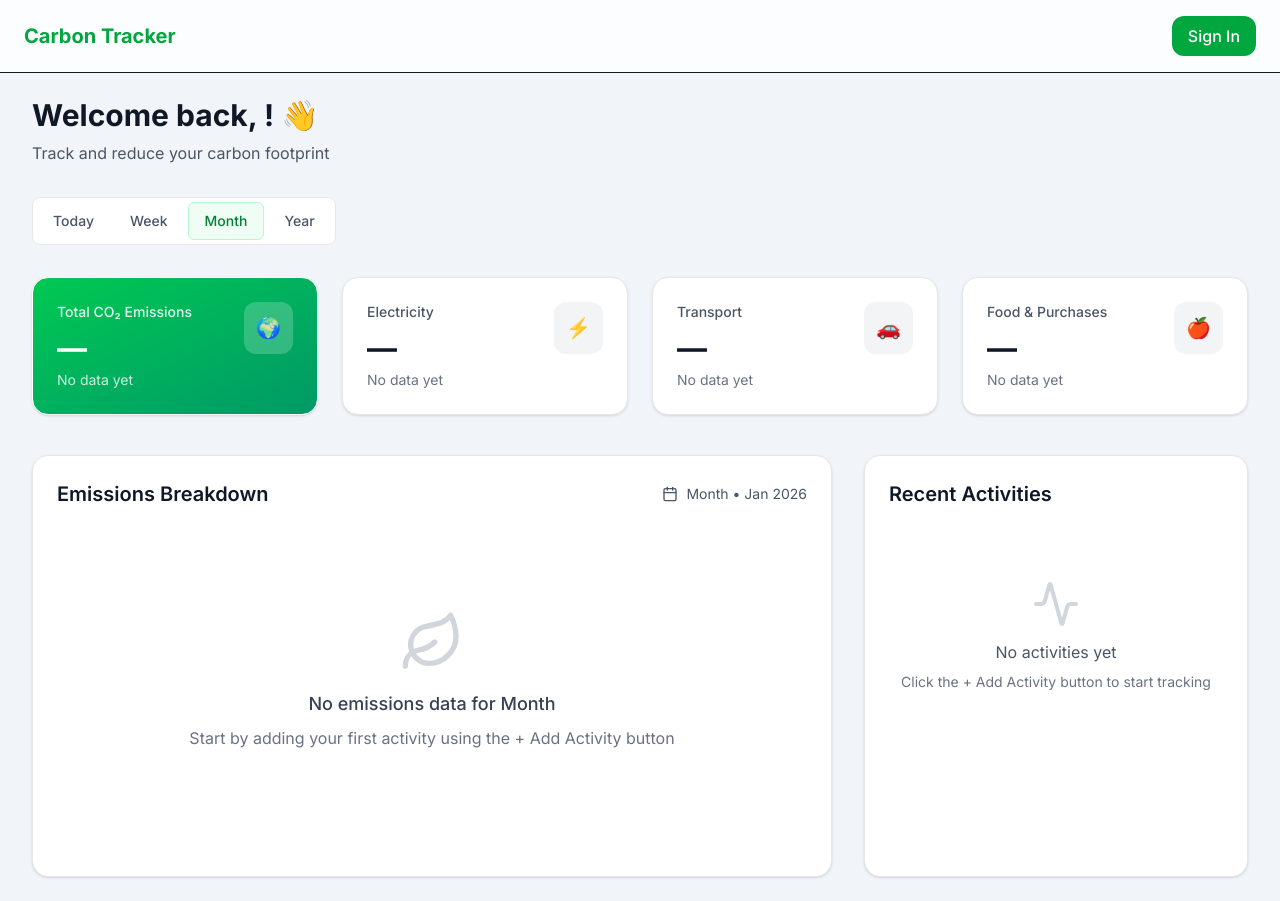
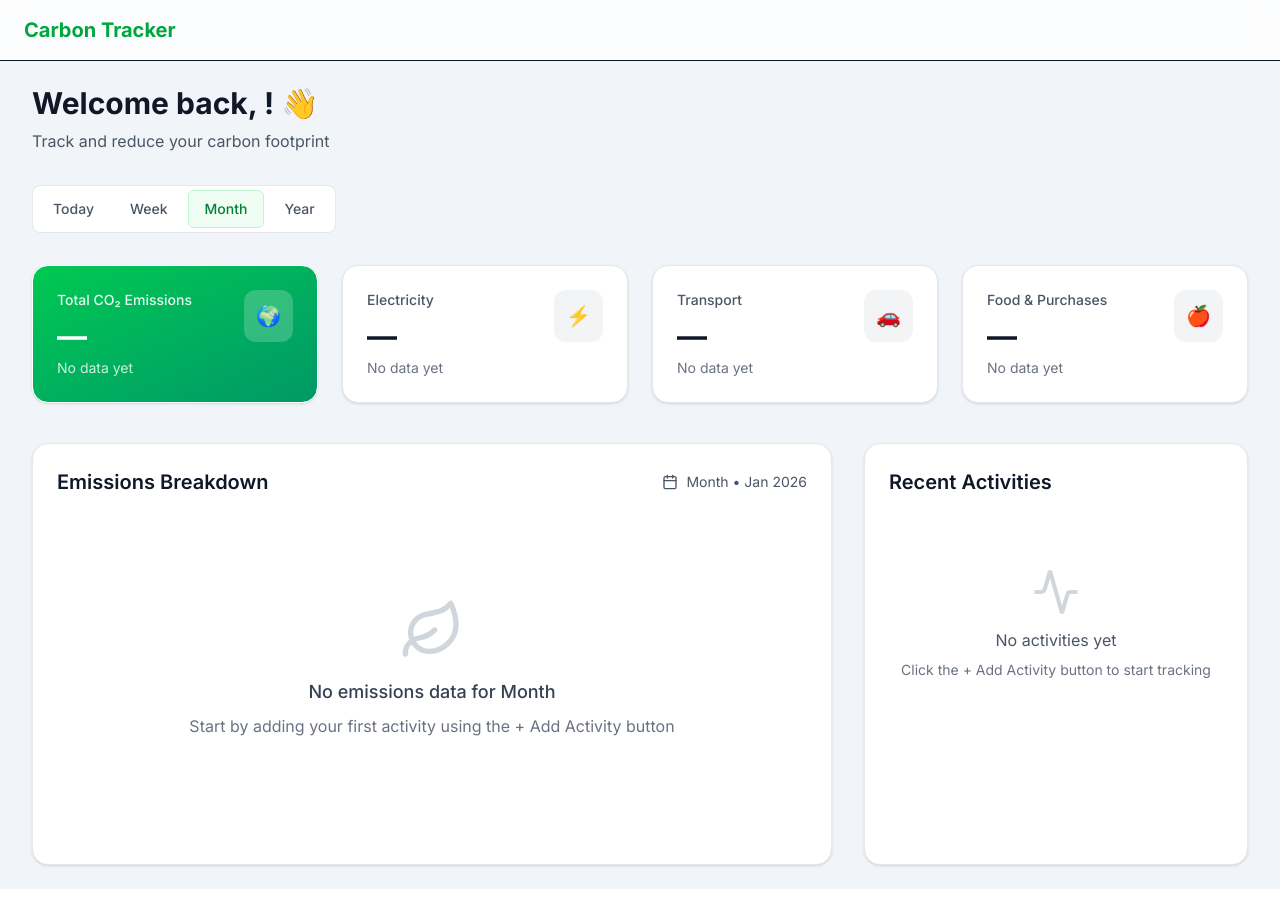
Before and after one commit to Glitxhed-Frenzy/Final_yearProject, a React (Vite) app in the folder carbon-frontend/: page /dashboard in a window 1280 px wide. Built offline with nearby package versions, Linux system fonts and the light colour scheme.

Commit message:
Sign in button removed

```diff
--- a/carbon-frontend/src/frontend/components/Navbar.jsx
+++ b/carbon-frontend/src/frontend/components/Navbar.jsx
@@ -1,10 +1,11 @@
 // src/frontend/components/Navbar.jsx
-import { NavLink, useNavigate } from "react-router-dom";
+import { NavLink, useNavigate, useLocation } from "react-router-dom"; // Added useLocation
 import { useState, useEffect } from "react";
 import { User, LogOut, ChevronDown, PlusCircle } from "lucide-react";
 
 export default function Navbar() {
   const navigate = useNavigate();
+  const location = useLocation(); // Get current route
   const [user, setUser] = useState(null);
   const [showDropdown, setShowDropdown] = useState(false);
 
@@ -14,6 +15,11 @@
       setUser(JSON.parse(userData));
     }
   }, []);
+
+  // Don't render navbar on login page
+  if (location.pathname === '/login' || location.pathname === '/') {
+    return null; // Returns nothing - navbar won't show
+  }
 
   const handleLogout = () => {
     localStorage.removeItem("user");
@@ -112,14 +118,7 @@
                 </div>
               )}
             </div>
-          ) : (
-            <NavLink
-              to="/login"
-              className="bg-green-600 text-white px-4 py-2 rounded-xl hover:bg-green-700 transition font-medium"
-            >
-              Sign In
-            </NavLink>
-          )}
+          ) : null /* Removed the Sign In button completely */}
         </div>
       </div>
 
```
